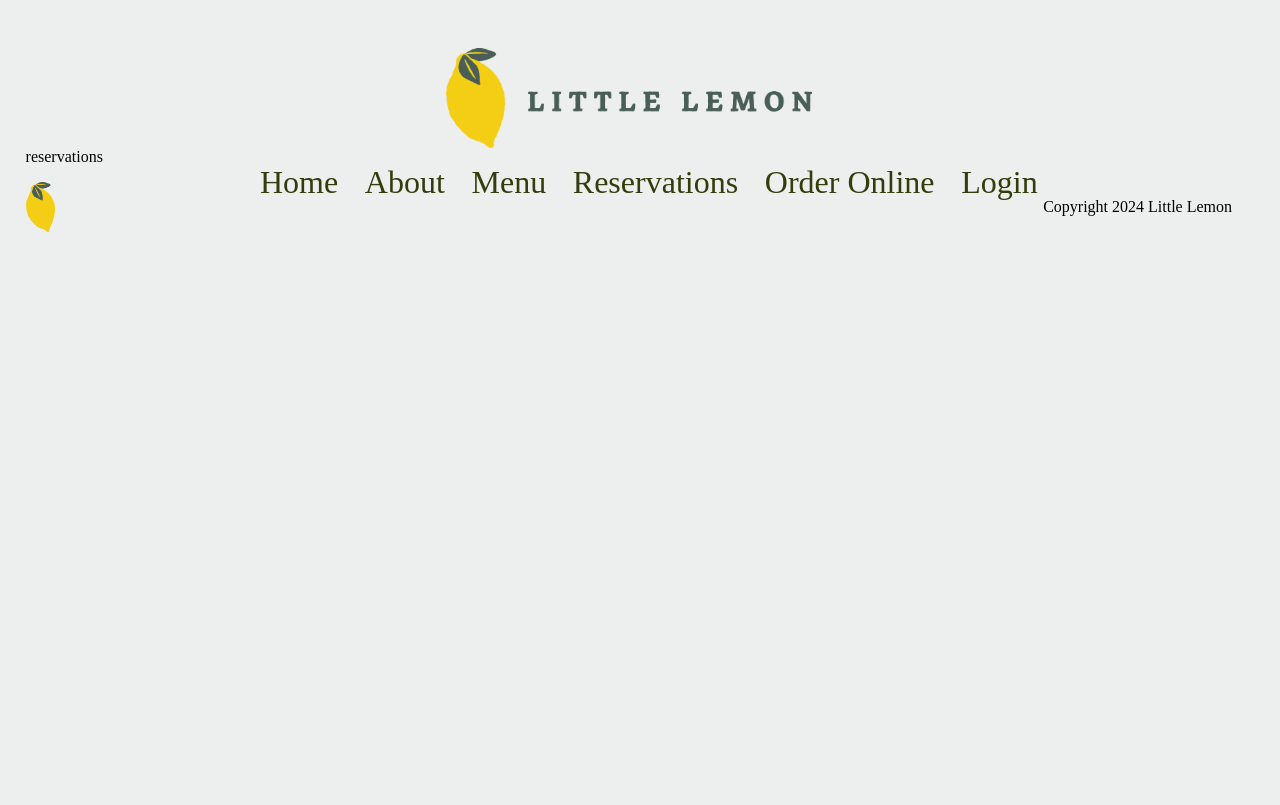
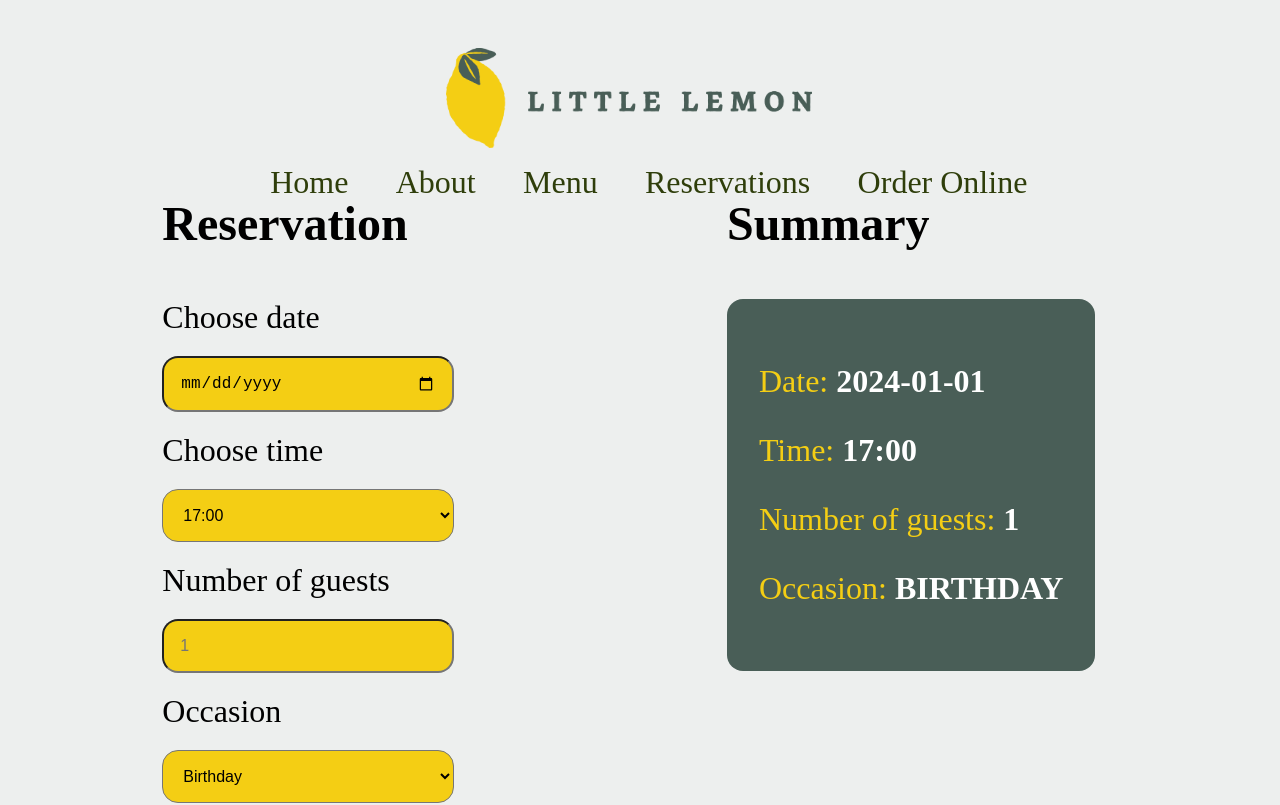
Before and after one commit to buumu8/little-lemon-capstone, a React (Create React App) app: page /reservations in a window 1280 px wide. Shown: the top 805 px of the page. Built offline with nearby package versions, Linux system fonts and the light colour scheme; a web font is replaced by a local one.

Commit message:
add reservation form

```diff
--- a/src/App.css
+++ b/src/App.css
@@ -214,6 +214,67 @@ nav label {
   font-size: 3rem;
 }
 
+/****************** Booking Form ********************/
+
+.bookingPage {
+  display: flex;
+
+  justify-content: space-around;
+}
+.bookingForm {
+  display: flex;
+  flex-direction: column;
+  justify-content: space-between;
+}
+.bookingForm-form {
+  font-size: 2rem;
+  display: grid;
+  max-width: 400px;
+  gap: 20px;
+}
+
+.bookingForm-form input {
+  border-radius: 1rem;
+  font-size: 1rem;
+  background-color: #f4ce14;
+  padding: 1rem;
+}
+
+.bookingForm-form select {
+  border-radius: 1rem;
+  font-size: 1rem;
+  background-color: #f4ce14;
+  padding: 1rem;
+}
+
+.bookingForm input[type="submit"] {
+  background-color: #495e57;
+  color: white;
+  font-weight: bold;
+  font-size: 1.5rem;
+  transition: 0.3s;
+}
+
+.bookingForm input[type="submit"]:hover {
+  background-color: black;
+  color: #f4ce14;
+  font-weight: bold;
+  font-size: 1.5rem;
+}
+
+.bookingSummary article {
+  font-size: 2rem;
+  background-color: #495e57;
+  color: #f4ce14;
+  padding: 2rem;
+  border-radius: 1rem;
+}
+
+.bookingSummary article span {
+  color: white;
+  font-weight: bold;
+}
+
 /****************** Footer ********************/
 
 footer {
--- a/src/App.js
+++ b/src/App.js
@@ -3,6 +3,7 @@ import Header from "./Components/Header";
 import Main from "./Page/Main";
 import About from "./Page/About";
 import Menu from "./Page/Menu";
+import BookingPage from "./Page/BookingPage";
 import Footer from "./Components/Footer";
 import { createBrowserRouter, RouterProvider, Outlet } from "react-router-dom";
 import ErrorPage from "./Page/error-page";
@@ -23,7 +24,7 @@ function App() {
         { path: "/", element: <Main /> },
         { path: "/about", element: <About /> },
         { path: "/menu", element: <Menu /> },
-        { path: "/reservations", element: <div>reservations</div> },
+        { path: "/reservations", element: <BookingPage /> },
         { path: "/order-online", element: <div>order-online</div> },
       ],
       errorElement: <ErrorPage />,
--- /dev/null
+++ b/src/Components/BookingForm.js
@@ -0,0 +1,31 @@
+const BookingForm = ({ form, handleChange, formSubmit, availableTimes }) => {
+  return (
+    <section>
+      <h1>Reservation</h1>
+      <section className="bookingForm">
+        <form className="bookingForm-form" onSubmit={formSubmit}>
+          <label htmlFor="res-date">Choose date</label>
+          <input type="date" id="res-date" name="date" onChange={(e) => handleChange(e)} />
+          <label htmlFor="res-time">Choose time</label>
+          <select id="res-time" name="time" onChange={(e) => handleChange(e)}>
+            {availableTimes.map((item) => (
+              <option key={item} value={item}>
+                {item}
+              </option>
+            ))}
+          </select>
+          <label htmlFor="guests">Number of guests</label>
+          <input type="number" name="guests" placeholder="1" min="1" max="10" id="guests" onChange={(e) => handleChange(e)} />
+          <label htmlFor="occasion">Occasion</label>
+          <select id="occasion" name="occasion" onChange={(e) => handleChange( e)}>
+            <option value="birthday">Birthday</option>
+            <option value="anniversary">Anniversary</option>
+          </select>
+          <input type="submit" value="Make Your reservation"></input>
+        </form>
+      </section>
+    </section>
+  );
+};
+
+export default BookingForm;
--- a/src/Components/Nav.js
+++ b/src/Components/Nav.js
@@ -18,9 +18,6 @@ const Nav = () => {
         <li>
           <Link to="/order-online">Order Online</Link>
         </li>
-        <li>
-          <Link to="/login">Login</Link>
-        </li>
       </ul>
     </nav>
   );
--- /dev/null
+++ b/src/Page/BookingPage.js
@@ -0,0 +1,68 @@
+import { useState, useReducer } from "react";
+import BookingForm from "../Components/BookingForm.js";
+
+const initialTime = ["17:00", "18:00", "19:00", "20:00"];
+
+function reducer(state, action) {
+  if (action.type === "even_date") {
+    return ["18:00", "20:00"];
+  } else if (action.type === "odd_date") {
+    return ["17:00", "19:00"];
+  } else {
+    return initialTime;
+  }
+}
+
+const BookingPage = () => {
+  const [form, setForm] = useState({ date: "2024-01-01", time: "17:00", guests: 1, occasion: "birthday" });
+
+  const [availableTimes, dispatch] = useReducer(reducer, initialTime);
+
+  const handleChange = (e) => {
+    const name = e.target.name;
+    setForm((prevState) => ({
+      ...prevState,
+      [name]: e.target.value,
+    }));
+    if (name === "date") {
+      const date = new Date(e.target.value).getDate();
+      if (Number(date) % 2 === 0) {
+        dispatch({ type: "even_date" });
+      } else {
+        dispatch({ type: "odd_date" });
+      }
+    }
+  };
+  const formSubmit = (e) => {
+    e.preventDefault();
+    alert(`Congratulations! You made a reservation on ${form.date} at ${form.time} for ${form.guests} person(s)`);
+  };
+  return (
+    <section className="bookingPage">
+      <BookingForm form handleChange={handleChange} formSubmit={formSubmit} availableTimes={availableTimes} />
+      <section className="bookingSummary">
+        <h1>Summary</h1>
+        {form !== undefined ? (
+          <article>
+            <p>
+              Date: <span>{form.date}</span>
+            </p>
+            <p>
+              Time: <span>{form.time}</span>
+            </p>
+            <p>
+              Number of guests: <span>{form.guests}</span>
+            </p>
+            <p>
+              Occasion: <span>{form.occasion.toUpperCase()}</span>
+            </p>
+          </article>
+        ) : (
+          <p>No input information</p>
+        )}
+      </section>
+    </section>
+  );
+};
+
+export default BookingPage;
```
